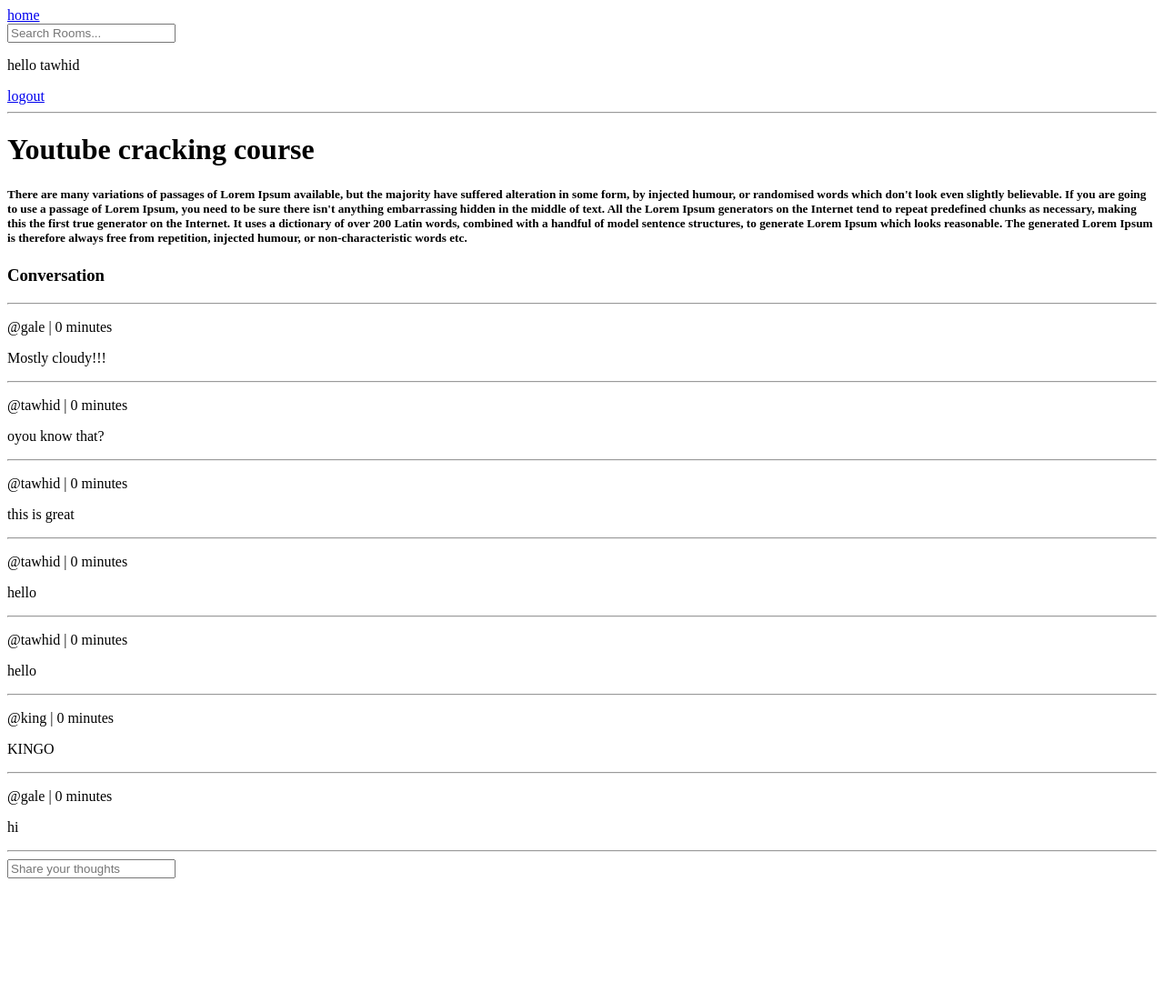
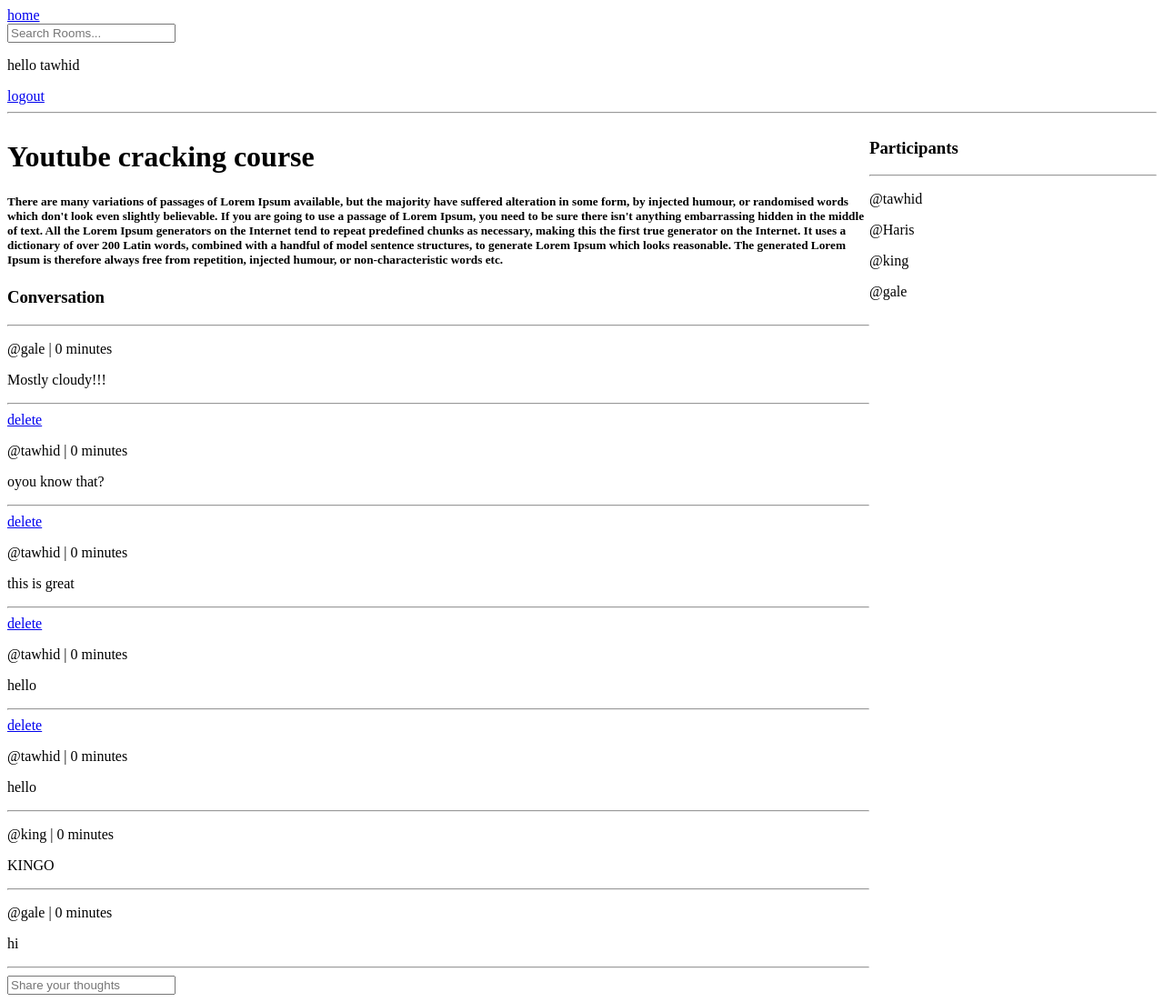
Before and after one commit to TAWHID1248/tmedia_dj, a Django app: page /room/7/ in a window 1280 px wide. Shown: the whole page at 91% size. Before the commit the page ends 966 px from the top, so only its background shows below. Run offline with Django 5.2, Linux system fonts and the light colour scheme; a user stored in the database is signed in; data comes from the database, SQL or seed files in the repository; both versions use the stored data as it was after the commit.

Commit message:
9th commit

```diff
--- a/base/models.py
+++ b/base/models.py
@@ -15,7 +15,7 @@ class Room(models.Model):
     topic = models.ForeignKey(Topic, on_delete=models.SET_NULL, null=True)
     name = models.CharField(max_length=200)
     description = models.TextField(null=True, blank=True)
-    #participants =
+    participants = models.ManyToManyField(User, related_name="participants", blank=True)
     updated = models.DateTimeField(auto_now=True)
     created = models.DateTimeField(auto_now_add=True)
 
--- a/base/templates/base/room.html
+++ b/base/templates/base/room.html
@@ -2,8 +2,15 @@
 
 {% block content %}
 
+<style>
+    .room-container {
+        display: grid;
+        grid-template-columns: 3fr 1fr;
+    }
+</style>
 
-
+<div class='room-container'>
+    <div>
         <div>
             <h1>{{room.name}}</h1>
             <h5>{{room.description}}</h5>
@@ -17,7 +24,10 @@
 
          {% for message in room_messages %}
                 <div>
-            <p> @{{message.user}} | {{message.created|timesince}}</p>
+                    {% if request.user == message.user %}
+                    <a href={% url 'message-delete' message.id  %}>delete</a>
+                    {% endif %}
+                    <p>@{{message.user}} | {{message.created|timesince}}</p>
                     <p>{{message.body}}<p>
                     <hr>
                 </div>
@@ -33,5 +43,21 @@
             </form>
         </div>
         {% endif %}
+    </div>
+
+    <div>
+
+        <h3>Participants</h3>
+        <hr>
+        {% for user in participants %}
+            <div>
+                <p>@{{user.username}}</p>
+            </div>
+        {% endfor %}
+    </div>
+
+</div>
+
+
 
 {% endblock content %}
--- a/base/urls.py
+++ b/base/urls.py
@@ -15,4 +15,5 @@ urlpatterns = [
     path('room-create', views.createRoom, name='room-create'),
     path('room-update/<str:pk>/', views.updateRoom, name='room-update'),
     path('room-delete/<str:pk>/', views.deleteRoom, name='room-delete'),
+    path('message-delete/<str:pk>/', views.deleteMessage, name='message-delete'),
 ]
--- a/base/views.py
+++ b/base/views.py
@@ -107,15 +107,18 @@ def room(request, pk):
 
     room_messages = room.message_set.all().order_by('-created')
 
+    participants = room.participants.all()
+
     if request.method == 'POST':
         messages = Message.objects.create(
             user = request.user,
             room = room,
             body = request.POST.get('body')
         )
+        room.participants.add(request.user)
         return redirect('room', pk=room.id)
 
-    context = {'room': room, 'room_messages': room_messages}
+    context = {'room': room, 'room_messages': room_messages, 'participants': participants}
     return render(request, 'base/room.html', context)
 
 @login_required(login_url='/login')
@@ -157,3 +160,16 @@ def deleteRoom(request, pk):
         return redirect('home')
 
     return render(request, 'base/delete.html', {'obj': room})
+
+@login_required(login_url='/login')
+def deleteMessage(request, pk):
+    message = Message.objects.get(pk=pk)
+
+    if request.user != message.user:
+        return HttpResponse('You are not allowed to delete')
+
+    if request.method == 'POST':
+        message.delete()
+        return redirect('home')
+
+    return render(request, 'base/delete.html', {'obj': message})
```
Also changed, not shown: base/migrations/0005_room_participants.py (added), db.sqlite3. Lines whose indentation alone changed are shown as unchanged.
